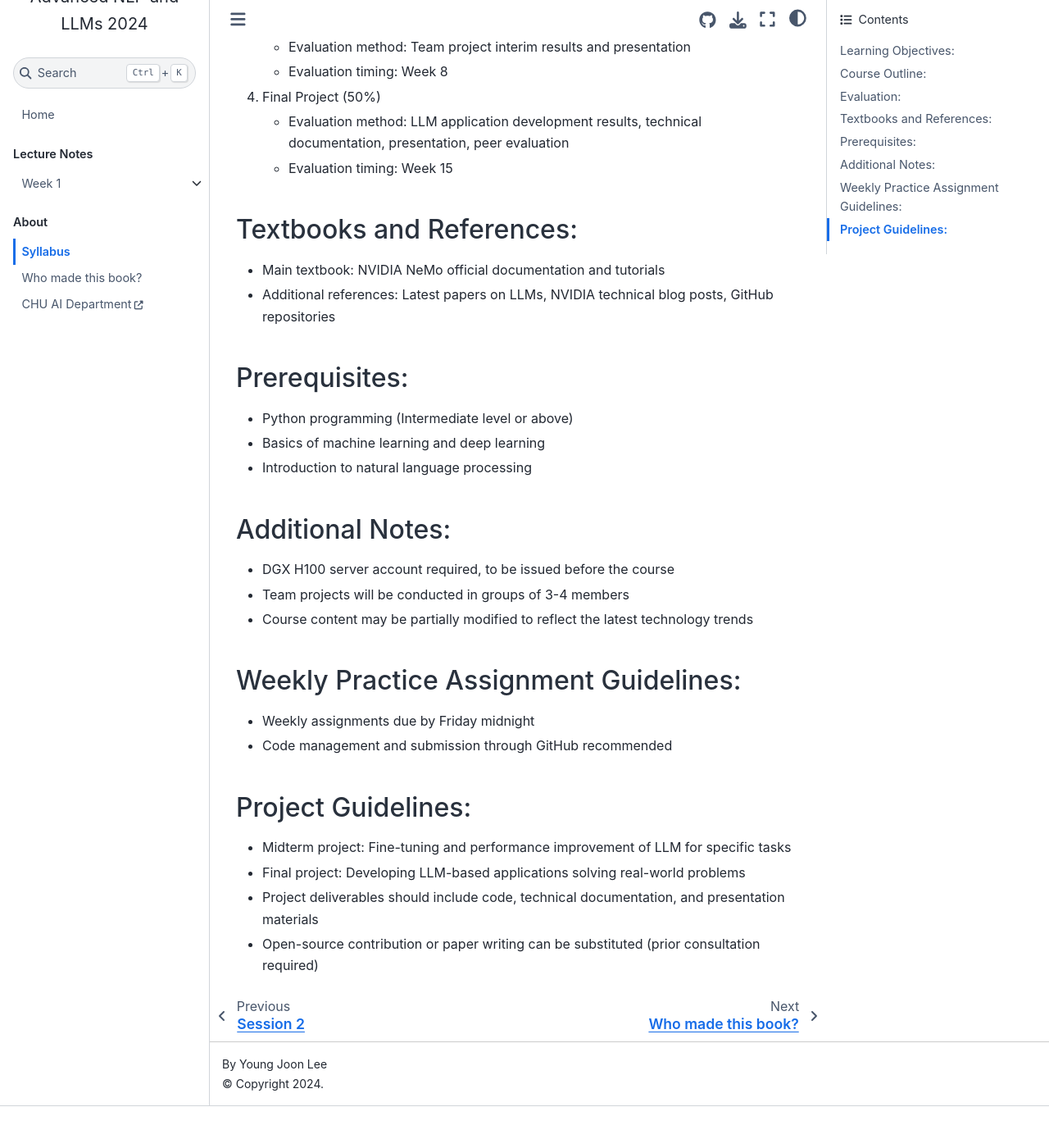
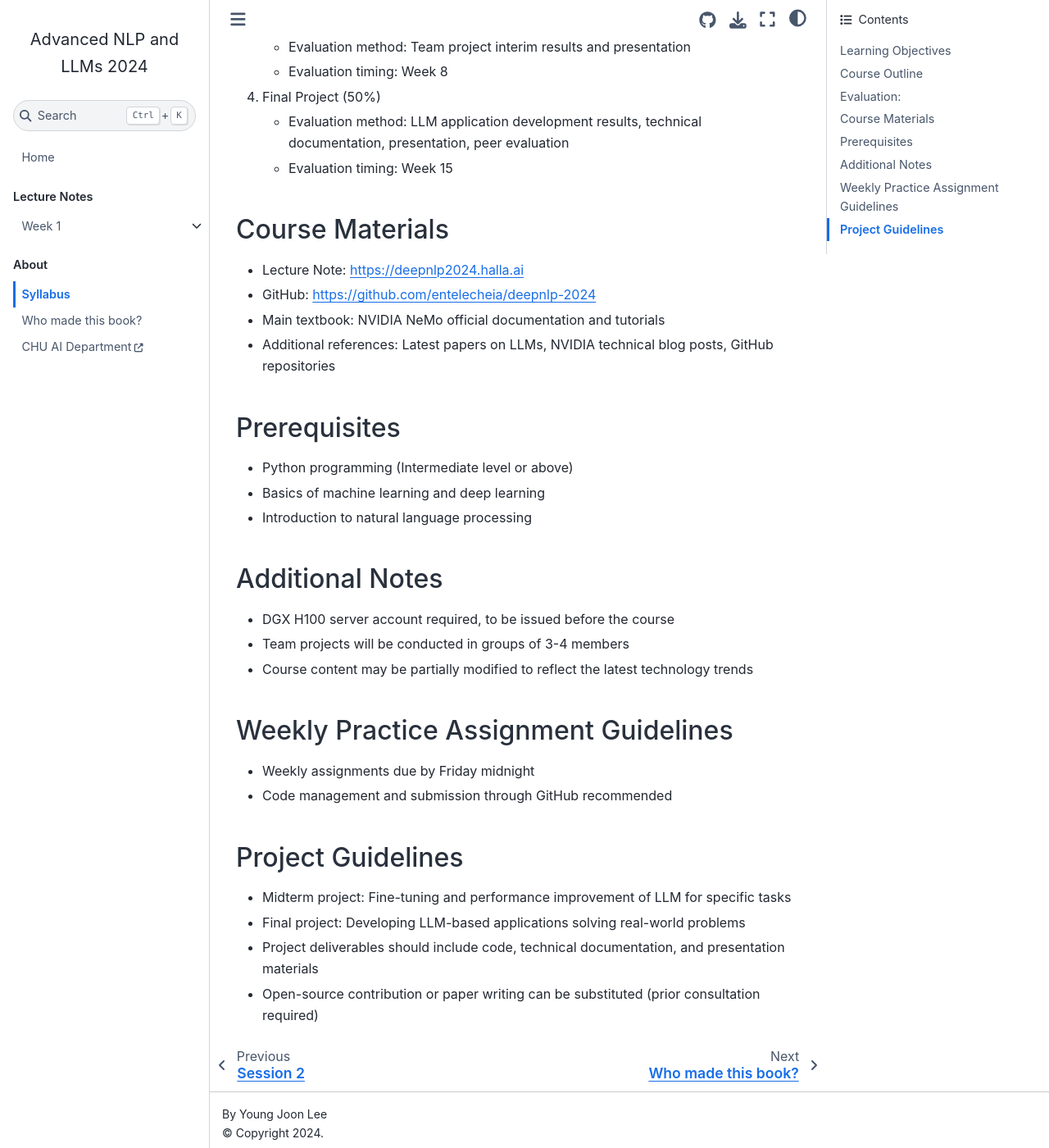
Before and after one commit to entelecheia/deepnlp-2024, a Jupyter Book: the page built from book/en/syllabus/index.md, in a window 1280 px wide and 1400 px high, scrolled down 3374 px. Shown: the whole window at 82% size. Built offline with Jupyter Book 1.0.4 settings and Sphinx 7.4.7 and the Sphinx Book theme 1.1.4, drawn with Linux system fonts in a browser that asks for light colours; before the commit the page ends 4723 px from its top, so only the background shows below that; some of the changed text lies outside the part shown.

Commit message:
chore: Update course outline formatting

```diff
--- a/book/en/syllabus/index.md
+++ b/book/en/syllabus/index.md
@@ -2,7 +2,7 @@
 
 This course focuses on advanced deep learning techniques for natural language processing using the NVIDIA NeMo framework and DGX H100 server. It emphasizes the training, optimization, and deployment of Large Language Models (LLMs), including practical application development. Students will gain hands-on LLM development experience through team projects.
 
-## Learning Objectives:
+## Learning Objectives
 
 1. Master the use of NVIDIA NeMo framework and DGX H100 server.
 2. Understand and practice LLM architecture and training methods.
@@ -11,7 +11,7 @@
 5. Develop the ability to implement RAG (Retrieval-Augmented Generation) systems.
 6. Cultivate skills to design and develop real-world LLM-based applications.
 
-## Course Outline:
+## Course Outline
 
 Week 1
 
@@ -118,29 +118,31 @@
    - Evaluation method: LLM application development results, technical documentation, presentation, peer evaluation
    - Evaluation timing: Week 15
 
-## Textbooks and References:
+## Course Materials
 
+- Lecture Note: [https://deepnlp2024.halla.ai](https://deepnlp2024.halla.ai)
+- GitHub: [https://github.com/entelecheia/deepnlp-2024](https://github.com/entelecheia/intdeepnlp-2024)
 - Main textbook: NVIDIA NeMo official documentation and tutorials
 - Additional references: Latest papers on LLMs, NVIDIA technical blog posts, GitHub repositories
 
-## Prerequisites:
+## Prerequisites
 
 - Python programming (Intermediate level or above)
 - Basics of machine learning and deep learning
 - Introduction to natural language processing
 
-## Additional Notes:
+## Additional Notes
 
 - DGX H100 server account required, to be issued before the course
 - Team projects will be conducted in groups of 3-4 members
 - Course content may be partially modified to reflect the latest technology trends
 
-## Weekly Practice Assignment Guidelines:
+## Weekly Practice Assignment Guidelines
 
 - Weekly assignments due by Friday midnight
 - Code management and submission through GitHub recommended
 
-## Project Guidelines:
+## Project Guidelines
 
 - Midterm project: Fine-tuning and performance improvement of LLM for specific tasks
 - Final project: Developing LLM-based applications solving real-world problems
```
Also changed, not shown: book/ko/syllabus/index.md (+10 -8 lines).
